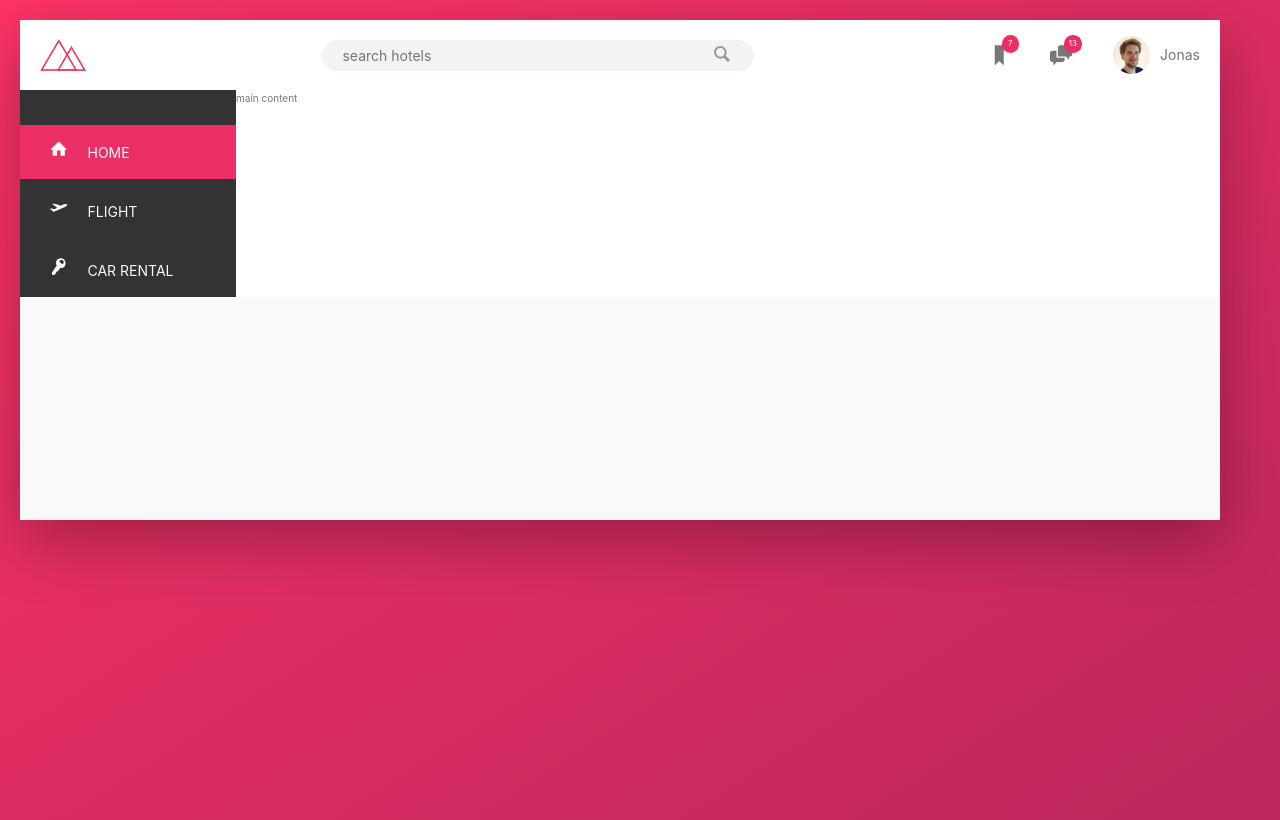
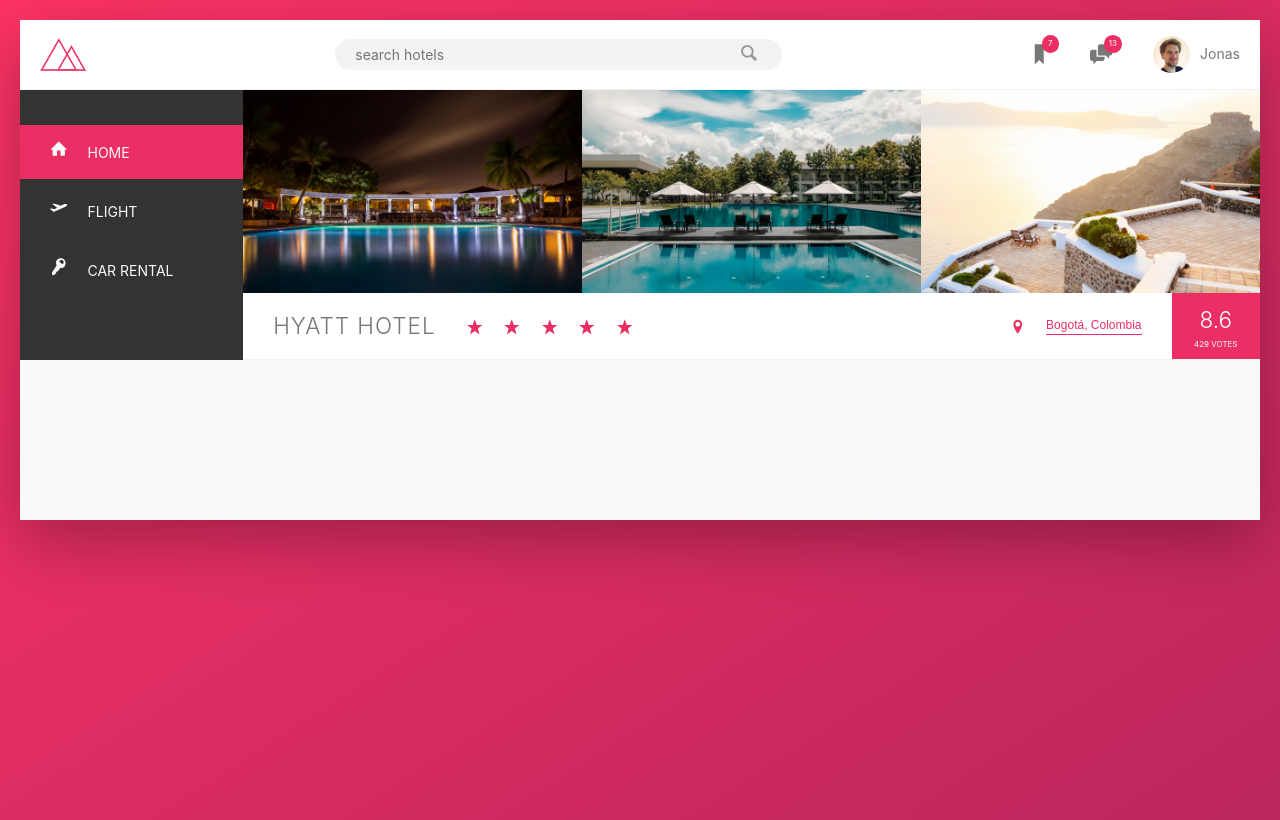
Before and after one commit to anthony12031/HotelReview, a Next.js app: page / in a window 1280 px wide. Built offline with nearby package versions, Linux system fonts and the light colour scheme.

Commit message:
Overview section

```diff
--- /dev/null
+++ b/components/Gallery.tsx
@@ -0,0 +1,37 @@
+import styled from 'styled-components'
+
+type props = {
+    className?: string
+}
+
+function Gallery({className}: props){
+    return (
+        <div className={className}>
+            <div className="gallery">
+                <figure className="gallery__item">
+                    <img src="img/hotel-1.jpg" alt="Photo of hotel 1" className="gallery__photo" />
+                </figure>
+                <figure className="gallery__item">
+                    <img src="img/hotel-2.jpg" alt="Photo of hotel 2" className="gallery__photo" />
+                </figure>
+                <figure className="gallery__item">
+                    <img src="img/hotel-3.jpg" alt="Photo of hotel 3" className="gallery__photo" />
+                </figure>
+            </div>
+        </div>
+    )
+}
+
+const StyledGallery = styled(Gallery)`
+    .gallery {
+        display: flex;
+
+        &__photo{
+        width: 100%;
+        display: block;
+    }
+
+    }
+`;
+
+export default StyledGallery;
--- a/components/Header.tsx
+++ b/components/Header.tsx
@@ -35,7 +35,7 @@
 const StyledHeader = styled(Header)`
     height: 7rem;
     background-color: #fff;
-    border-bottom: var(--color-grey-light-2);
+    border-bottom: 1px solid var(--color-grey-light-2);
     display: flex;
     justify-content: space-between;
     align-items: center;
--- /dev/null
+++ b/components/HotelOverview.tsx
@@ -0,0 +1,102 @@
+import styled from 'styled-components'
+import SvgIcon from './SvgIcon';
+
+type props = {
+    className?: string
+}
+
+function HotelOverview({className}: props) {
+    return (
+        <div className={className}>
+            <div className="overview">
+                <h1 className="overview__heading">
+                    Hyatt Hotel
+                </h1>
+                <div className="overview__starts">
+                    <SvgIcon iconName="icon-star" fill="var(--color-primary)" />
+                    <SvgIcon iconName="icon-star" fill="var(--color-primary)" />
+                    <SvgIcon iconName="icon-star" fill="var(--color-primary)" />
+                    <SvgIcon iconName="icon-star" fill="var(--color-primary)" />
+                    <SvgIcon iconName="icon-star" fill="var(--color-primary)" />
+                </div>
+                <div className="overview__location">
+                <SvgIcon iconName="icon-location-pin" fill="var(--color-primary)"/>
+                <button className="btn-inline">Bogotá, Colombia</button>
+                </div>
+                <div className="overview__rating">
+                    <div className="overview__rating-average">8.6</div>
+                    <div className="overview__rating-count">429 votes</div>
+                </div>
+            </div>
+        </div>
+    );
+}
+
+const StyledHotelOverview = styled(HotelOverview)`
+    .overview{
+        display: flex;
+        align-items: center;
+        border-bottom: 1px solid var(--color-grey-light-2);
+        &__heading{
+            font-size:2.25rem;
+            font-weight: 300;
+            text-transform: uppercase;
+            letter-spacing: 1px;
+            padding: 1.5rem 3rem;
+        }
+        &__starts{
+            margin-right: auto;
+            display: flex;
+        }
+        &__icon_star,
+        &__icon_location{
+
+        }
+        &__icon_location{
+            margin-right: .5rem;
+        }
+        &__location{
+            font-size: 1.2rem;
+            display: flex;
+            align-items: center;
+        }
+        &__rating{
+            background-color: var(--color-primary);
+            margin-left: 3rem;
+            color: #fff;
+            padding: 0 2.25rem;
+            align-self: stretch;
+            display: flex;
+            align-items: center;
+            justify-content: center;
+            flex-direction: column;
+        }
+        &__rating-average{
+            font-size: 2.25rem;
+            font-weight: 300;
+        }
+        &__rating-count{
+            font-size: .8rem;
+            text-transform: uppercase;
+        }
+        .btn-inline {
+            border: none;
+            color: var(--color-primary);
+            font-size: inherit;
+            border-bottom: 1px solid currentColor;
+            padding-bottom: 2px;
+            display: inline-block;
+            background-color: transparent;
+            cursor: pointer;
+            transition: all .2s;
+            &:hover{
+                color: var(--color-grey-dark-1);
+            }
+            &:focus{
+                outline: none;
+            }
+        }
+    }
+`;
+
+export default StyledHotelOverview;
--- a/components/Layout.tsx
+++ b/components/Layout.tsx
@@ -7,7 +7,7 @@
 }
 
 const Container = styled.div`
-    max-width: 120rem;
+    /* max-width: 120rem; */
     margin: 2rem 2rem;
     background-color: var(--color-grey-light-1);
     box-shadow: var(--shadow-dark);
@@ -31,7 +31,9 @@
             <Header />
             <Content>
                 <SideBar />
-                <Main>main content</Main>
+                <Main>
+                    {children}
+                </Main>
             </Content>
         </Container>
     )
--- a/components/SideBar.tsx
+++ b/components/SideBar.tsx
@@ -1,29 +1,9 @@
 import styled from 'styled-components'
+import SvgIcon from './SvgIcon';
 
 type SideBarProps = {
     className?: string
 }
-
-type SvgProps = {
-    className?: string,
-    iconName?: string,
-    fill?: string
-}
-
-function SvgIcon({className, iconName}: SvgProps) {
-    return (
-        <svg className={className}>
-            <use xlinkHref={`img/sprite.svg#${iconName}`}></use>
-        </svg>
-    )
-}
-
-const StyledSvgIcon = styled(SvgIcon)`
-    width: 1.75rem;
-    height: 1.75rem;
-    margin-right: 2rem;
-    fill: currentColor;
-`;
 
 const NavLink = styled.a`
       &:link,
@@ -41,6 +21,7 @@
 type ListItemsProps = {
     active?: boolean
 }
+
 
 const ListItem = styled.li<ListItemsProps>`
       &{
@@ -81,19 +62,19 @@
             <ul className="side-nav">
                 <ListItem active>
                     <NavLink href="#">
-                        <StyledSvgIcon iconName="icon-home"/>
+                        <SvgIcon iconName="icon-home"/>
                         <span>Home</span>
                     </NavLink>
                 </ListItem>
                 <ListItem>
                     <NavLink href="#">
-                        <StyledSvgIcon iconName="icon-aircraft-take-off"/>
+                        <SvgIcon iconName="icon-aircraft-take-off"/>
                         <span>Flight</span>
                     </NavLink>
                 </ListItem>
                 <ListItem>
                     <NavLink href="#">
-                        <StyledSvgIcon iconName="icon-key"/>
+                        <SvgIcon iconName="icon-key"/>
                         <span>Car Rental</span>
                     </NavLink>
                 </ListItem>
--- /dev/null
+++ b/components/SvgIcon.tsx
@@ -0,0 +1,26 @@
+import styled from 'styled-components'
+
+type SvgProps = {
+    className?: string,
+    iconName?: string,
+    width?: number,
+    heigth?: number,
+    fill?: string
+}
+
+function SvgIcon({className, iconName}: SvgProps) {
+    return (
+        <svg className={className}>
+            <use xlinkHref={`img/sprite.svg#${iconName}`}></use>
+        </svg>
+    )
+}
+
+const StyledSvgIcon = styled(SvgIcon)<SvgProps>`
+    width: ${(props) => props.width ? props.width : '1.75rem'};
+    height: ${(props) => props.heigth ? props.heigth : '1.75rem'};
+    margin-right: 2rem;
+    fill: ${(props) => props.fill ? props.fill : 'currentColor'};
+`;
+
+export default StyledSvgIcon;
--- a/pages/index.tsx
+++ b/pages/index.tsx
@@ -3,6 +3,8 @@
 import Button from '../components/Button';
 import { useTheme } from 'next-themes'
 import { useEffect, useState } from 'react';
+import Gallery from '../components/Gallery';
+import HotelOverview from '../components/HotelOverview';
 
 function HomePage({hotels = []}: any) {
   const { theme, setTheme } = useTheme();
@@ -17,15 +19,16 @@
   function switchTheme(){
     setTheme(theme==='ligth' ? 'dark' : 'ligth');
   }
+  if(!mounted) {
+    return null;
+  }
 
-  return null;
-
-  // return (
-  //   <div>
-  //     {JSON.stringify(hotels)}
-  //     <Button onClick={switchTheme}>Hello button</Button>
-  //   </div>
-  // )
+  return (
+    <>
+      <Gallery />
+      <HotelOverview />
+    </>
+  )
 }
 
 // export async function getStaticProps() {
```
